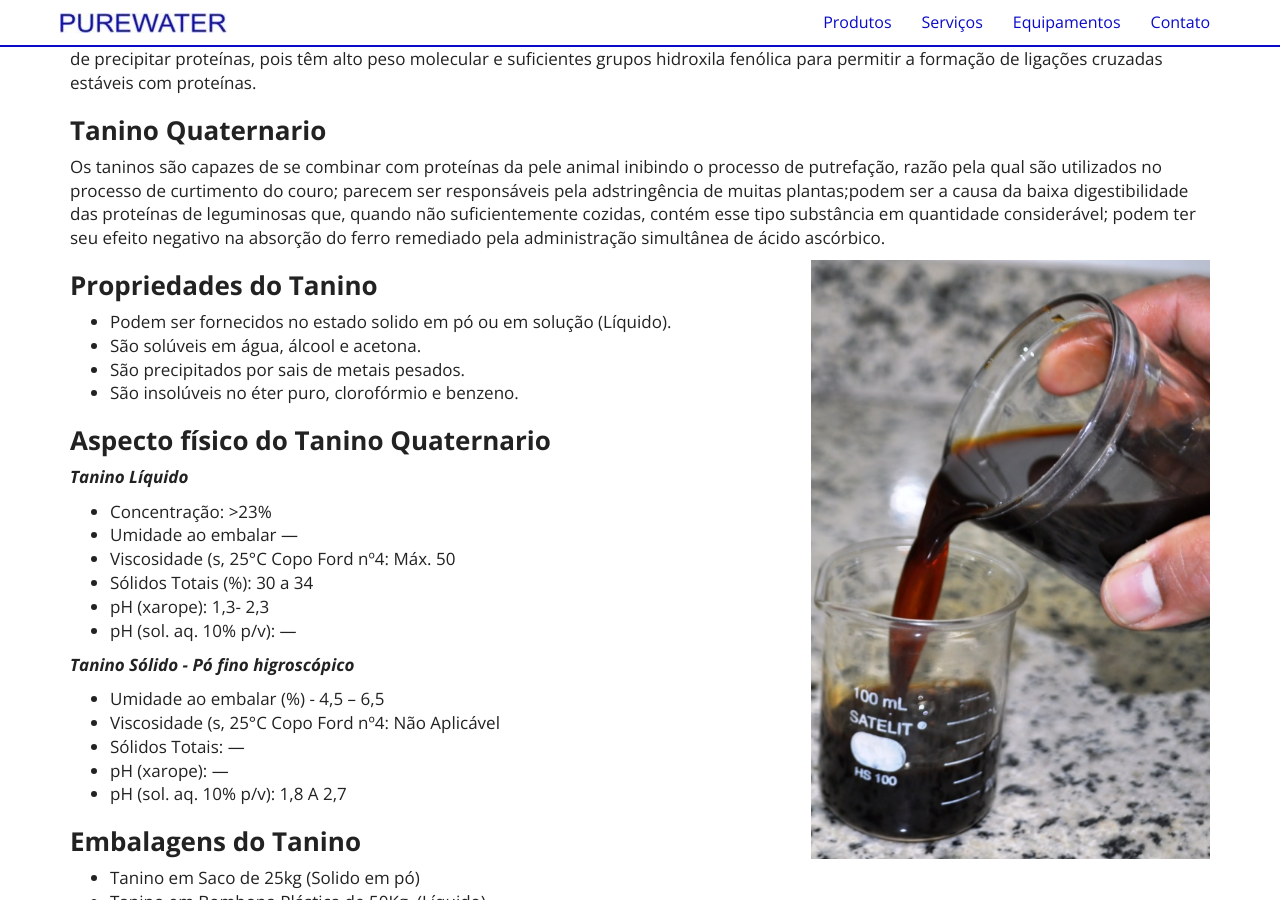
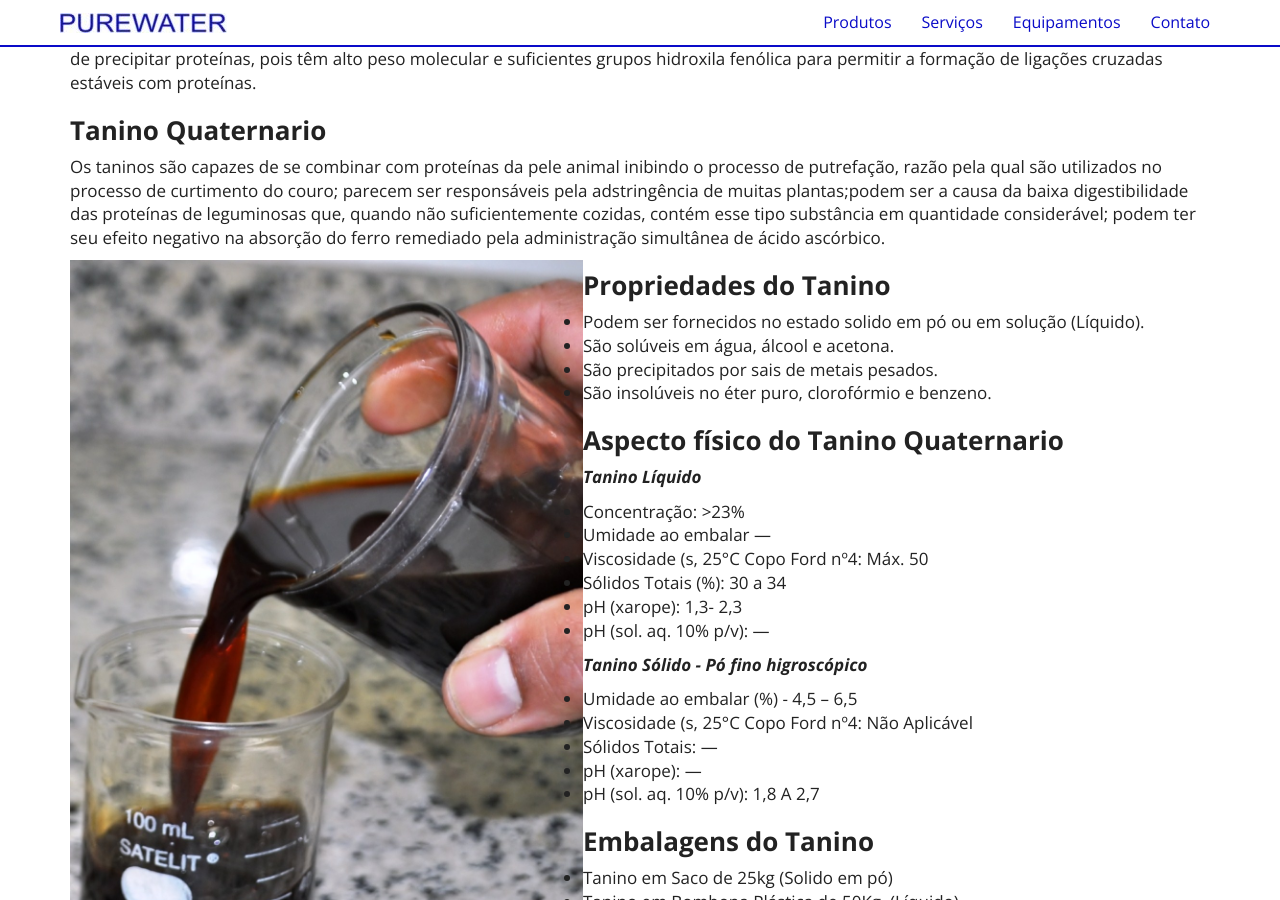
Before and after one commit to purewaterefluentes/purewaterefluentes.github.io, a Jekyll site: the page built from produtos/tanino-vegetal.md, in a window 1280 px wide and 900 px high, scrolled down 756 px. Built offline with Jekyll 4.4.1, drawn with Linux system fonts in a browser that asks for light colours; nearby versions of some CDN libraries; library files that are not in the unit come from our copies.

Commit message:
Update tanino-vegetal.md

```diff
--- a/produtos/tanino-vegetal.md
+++ b/produtos/tanino-vegetal.md
@@ -27,7 +27,7 @@
 parecem ser responsáveis pela adstringência de muitas plantas;podem ser a causa da baixa digestibilidade das proteínas de leguminosas que, quando não suficientemente cozidas, contém esse tipo substância em quantidade considerável;
 podem ter seu efeito negativo na absorção do ferro remediado pela administração simultânea de ácido ascórbico.
 
-<img class="img-responsive pull-right" style="max-width: 35%;" src="../../website/images/pequeno/AQUAFLOC-SL TAN.JPG" alt="Tanino Vegetal Quaternário">
+<img class="img-responsive pull-left" style="max-width: 45%;" src="../../website/images/pequeno/AQUAFLOC-SL TAN.JPG" alt="Tanino Vegetal Quaternário">
 
 ### **Propriedades do Tanino**
 
```
